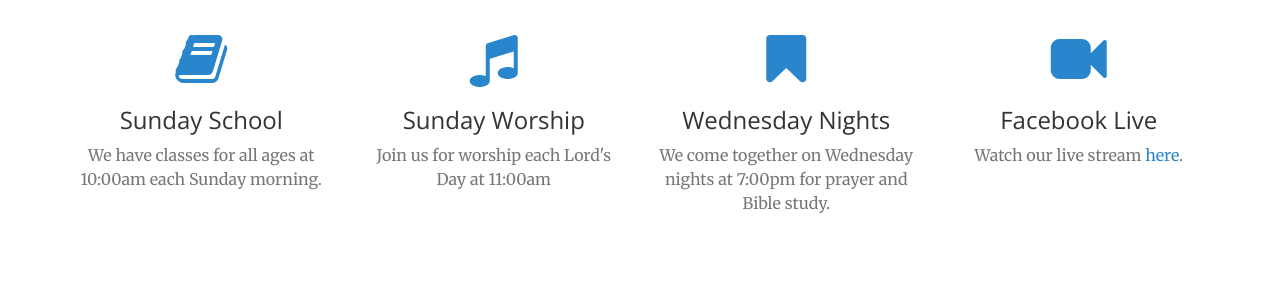
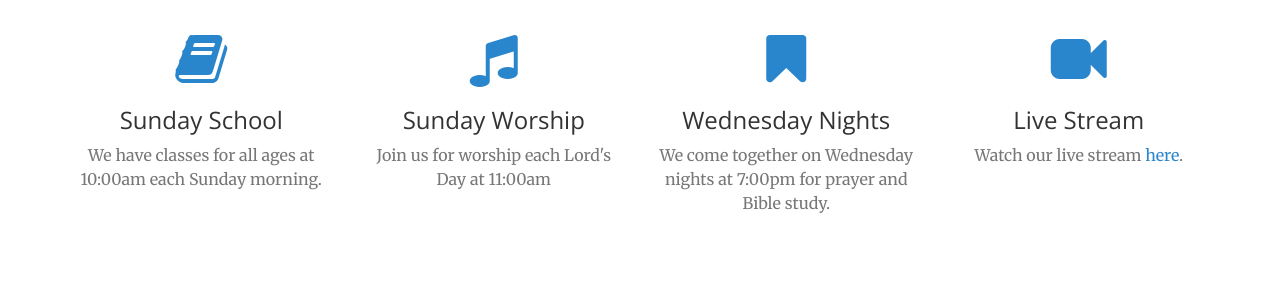
Before and after one commit to antiochbaptist/antiochbaptist.github.io, a Jekyll site: the page built from index.html, in a window 1280 px wide and 900 px high, scrolled down 1346 px. Shown: the part 157-457 px from the top of the window. Built offline with Jekyll 4.4.1, drawn with Linux system fonts in a browser that asks for light colours.

Commit message:
Update services.html

```diff
--- a/_includes/services.html
+++ b/_includes/services.html
@@ -33,8 +33,8 @@
           <div class="col-lg-3 col-md-6 text-center">
                 <div class="service-box">
                     <i class="fa fa-4x fa-video-camera wow bounceIn text-primary" data-wow-delay=".3s"></i>
-                    <h3>Facebook Live</h3>
-                    <p class="text-muted">Watch our live stream <a href="https://www.facebook.com/100064530106496/" target="_blank">here</a>.</p>
+                    <h3>Live Stream</h3>
+                    <p class="text-muted">Watch our live stream <a href="https://youtube.com/@antiochbaptistdewyrose" target="_blank">here</a>.</p>
                 </div>
             </div>
         </div>
```
